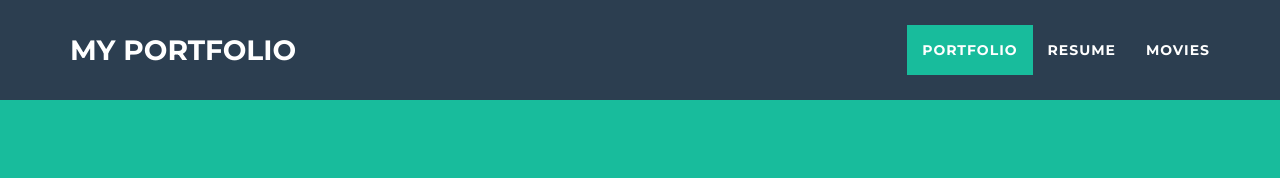
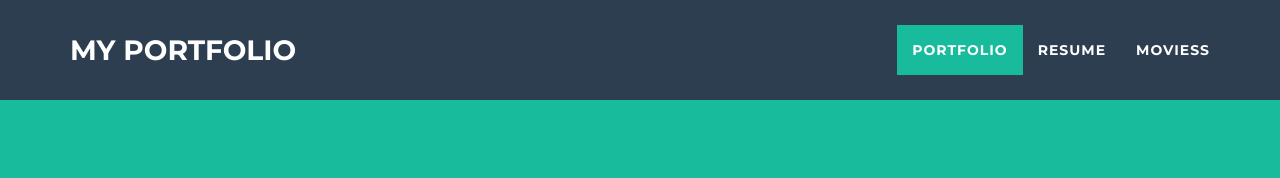
Before and after one commit to venzzolermo/vennzzolermo1.github.io, a website: page MyPortfolio.index.html in a window 1280 px wide. Shown: the top 178 px of the page. Drawn offline with nearby package versions, Linux system fonts and the light colour scheme.

Commit message:
Update MyPortfolio.index.html

```diff
--- a/MyPortfolio.index.html
+++ b/MyPortfolio.index.html
@@ -57,7 +57,7 @@
                         <a href="RESUME.html">Resume</a>
                     </li>
                     <li class="page-scroll">
-                        <a href="Movies.html">Movies</a>
+                        <a href="Movies.html">Moviess</a>
                     </li>
                 </ul>
             </div>
```
